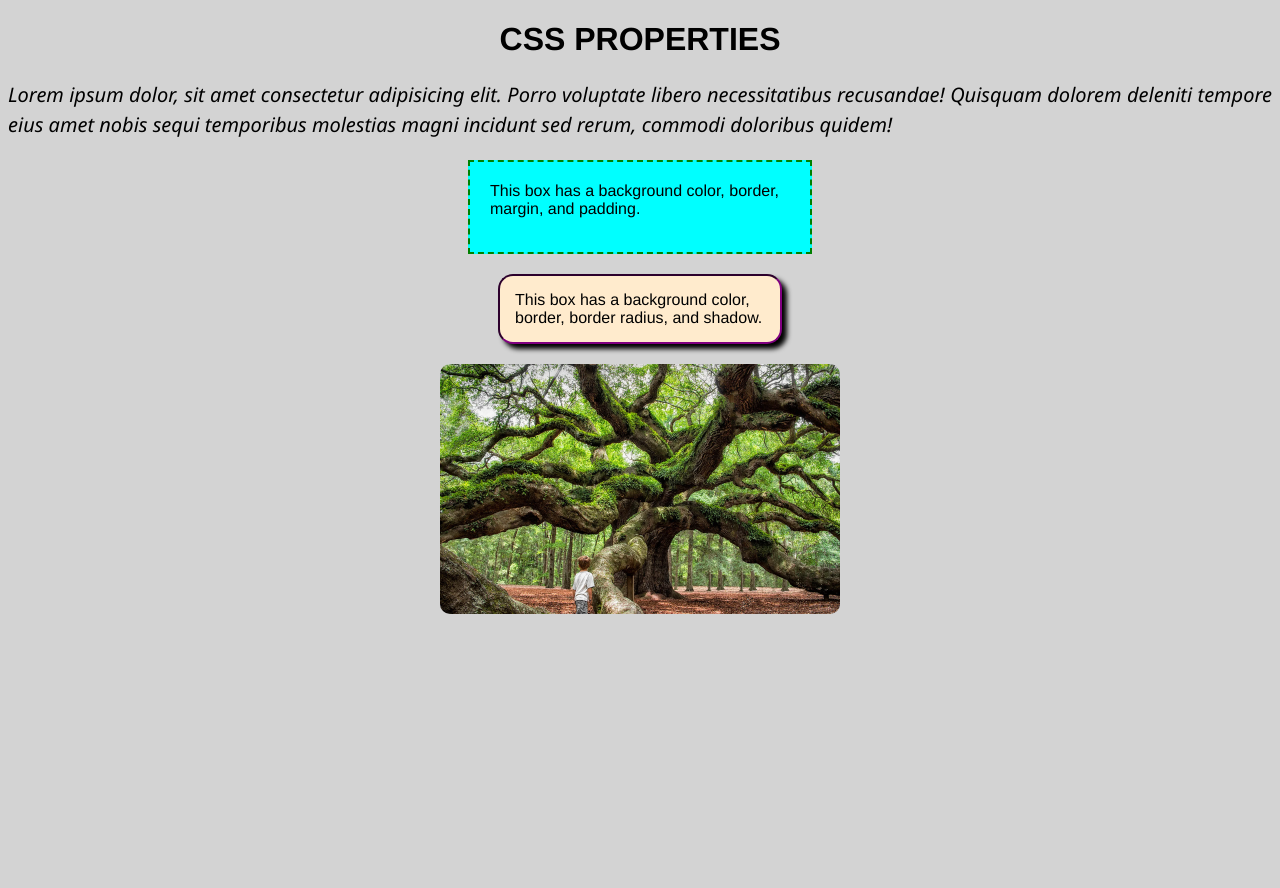
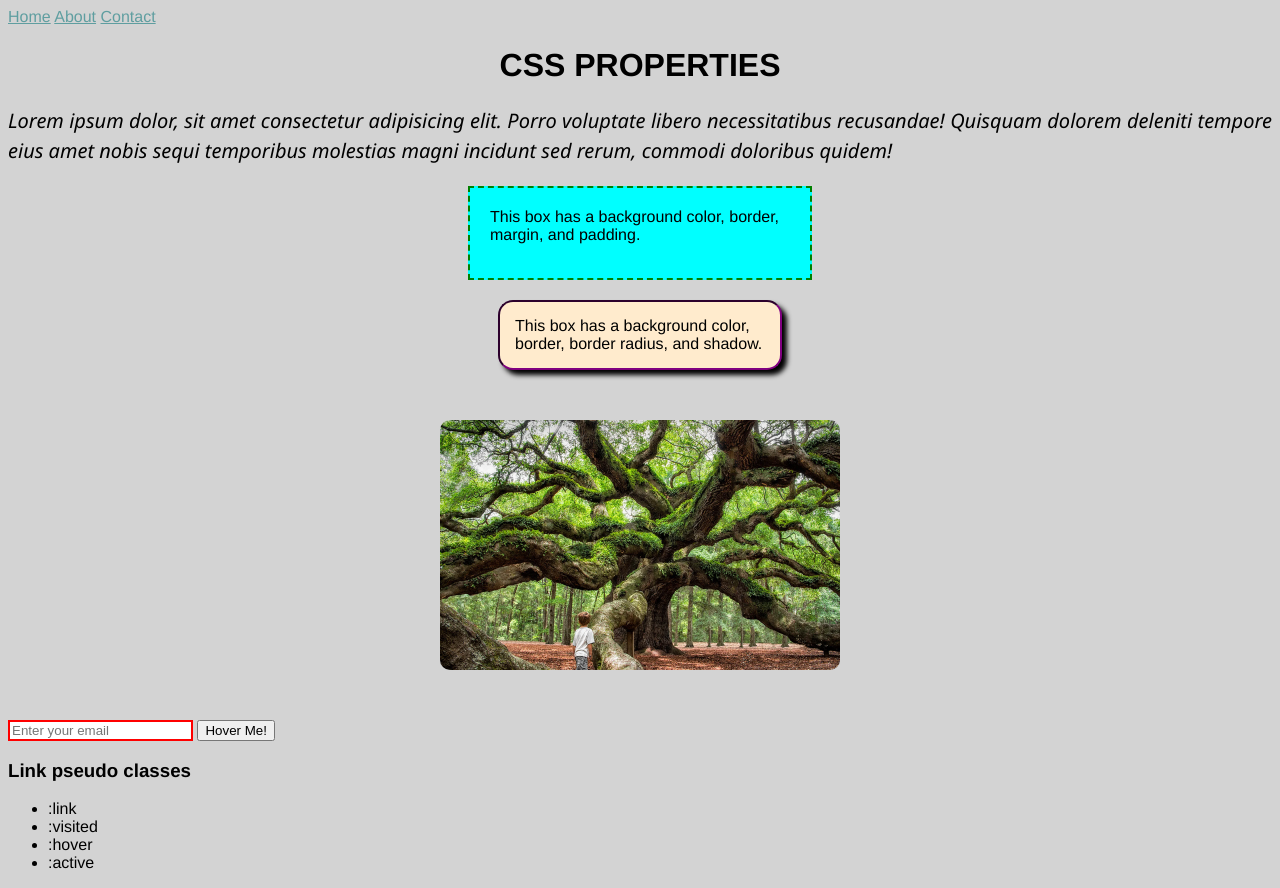
Before and after one commit to ShareghYusefi/CSS-Properties, a plain HTML site: page index.html in a window 1280 px wide. Before the commit the page ends 800 px from the top, so only its background shows below. Drawn offline with Linux system fonts and the light colour scheme.

Commit message:
pseudo selectors

```diff
--- a/index.html
+++ b/index.html
@@ -7,6 +7,9 @@
     <link rel="stylesheet" href="styles.css" />
   </head>
   <body>
+    <a href="index.html">Home</a>
+    <a href="about.html">About</a>
+    <a href="#">Contact</a>
     <h1>CSS Properties</h1>
     <section class="section-text">
       <p>
@@ -27,5 +30,18 @@
     </div>
 
     <div id="oak-tree"></div>
+
+    <form action="process.php">
+      <input id="email" type="email" placeholder="Enter your email" required />
+      <button class="hover-affect">Hover Me!</button>
+    </form>
+
+    <h3>Link pseudo classes</h3>
+    <ul>
+      <li>:link</li>
+      <li>:visited</li>
+      <li>:hover</li>
+      <li>:active</li>
+    </ul>
   </body>
 </html>
--- a/styles.css
+++ b/styles.css
@@ -44,10 +44,45 @@ body {
 #oak-tree {
   width: 400px;
   height: 250px;
-  margin: 0 auto;
+  margin: 50px auto;
   background-color: blue;
   border-radius: 10px;
   background-image: url("oak-tree.webp");
   background-size: cover;
   /* background-repeat: no-repeat; */
 }
+
+/* Input Pseudo classes */
+input:invalid {
+  border-style: solid;
+  border-color: red;
+  border-width: 2px;
+}
+
+input:valid {
+  border-style: solid;
+  border-color: green;
+  border-width: 2px;
+}
+
+/* Pseudo classes apply to specified element state (such as hover) */
+.hover-affect:hover {
+  background-color: blue;
+  color: white;
+}
+
+a:link {
+  color: cadetblue;
+}
+
+a:hover {
+  color: brown;
+}
+
+a:active {
+  color: darkgreen;
+}
+
+a:visited {
+  color: gray;
+}
```
